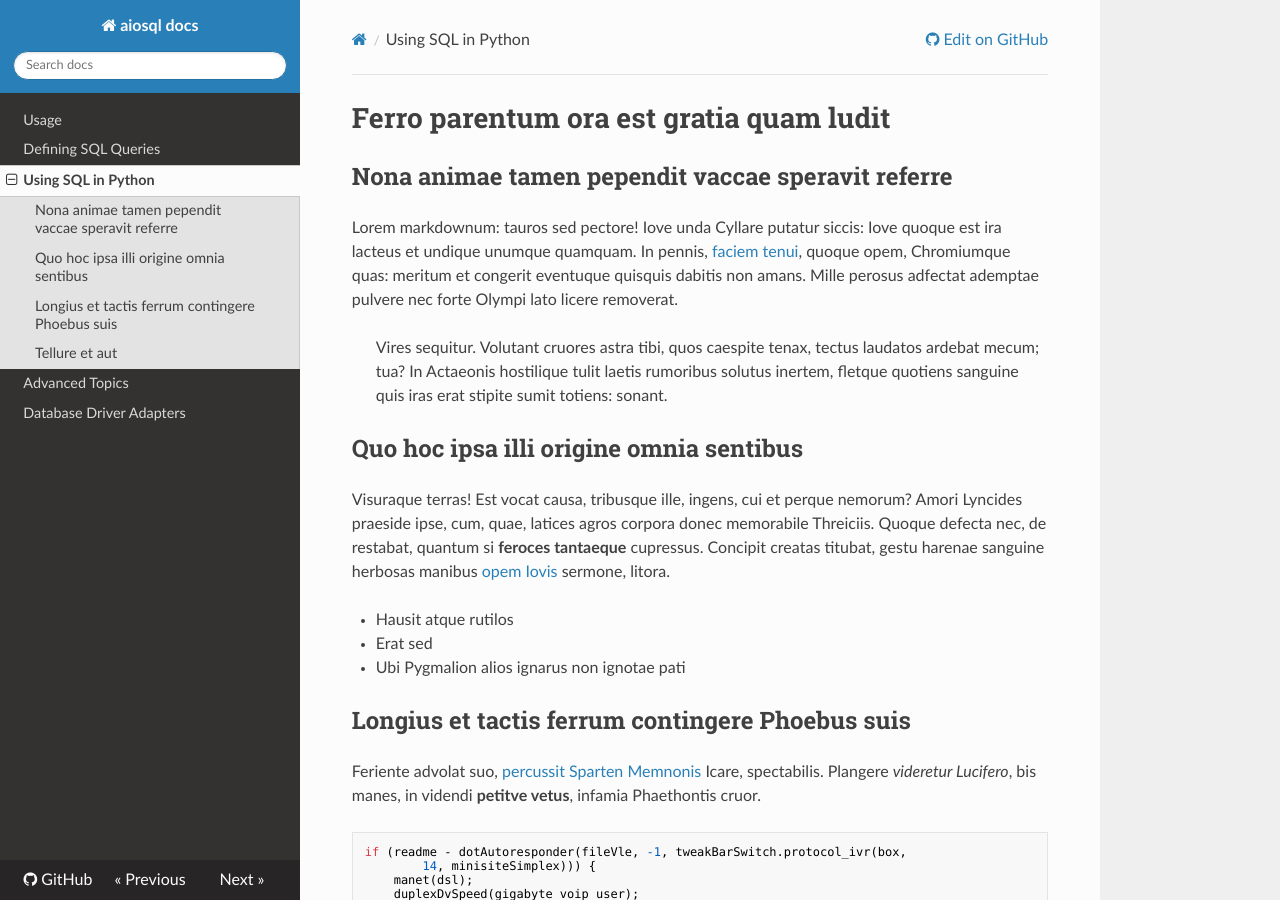
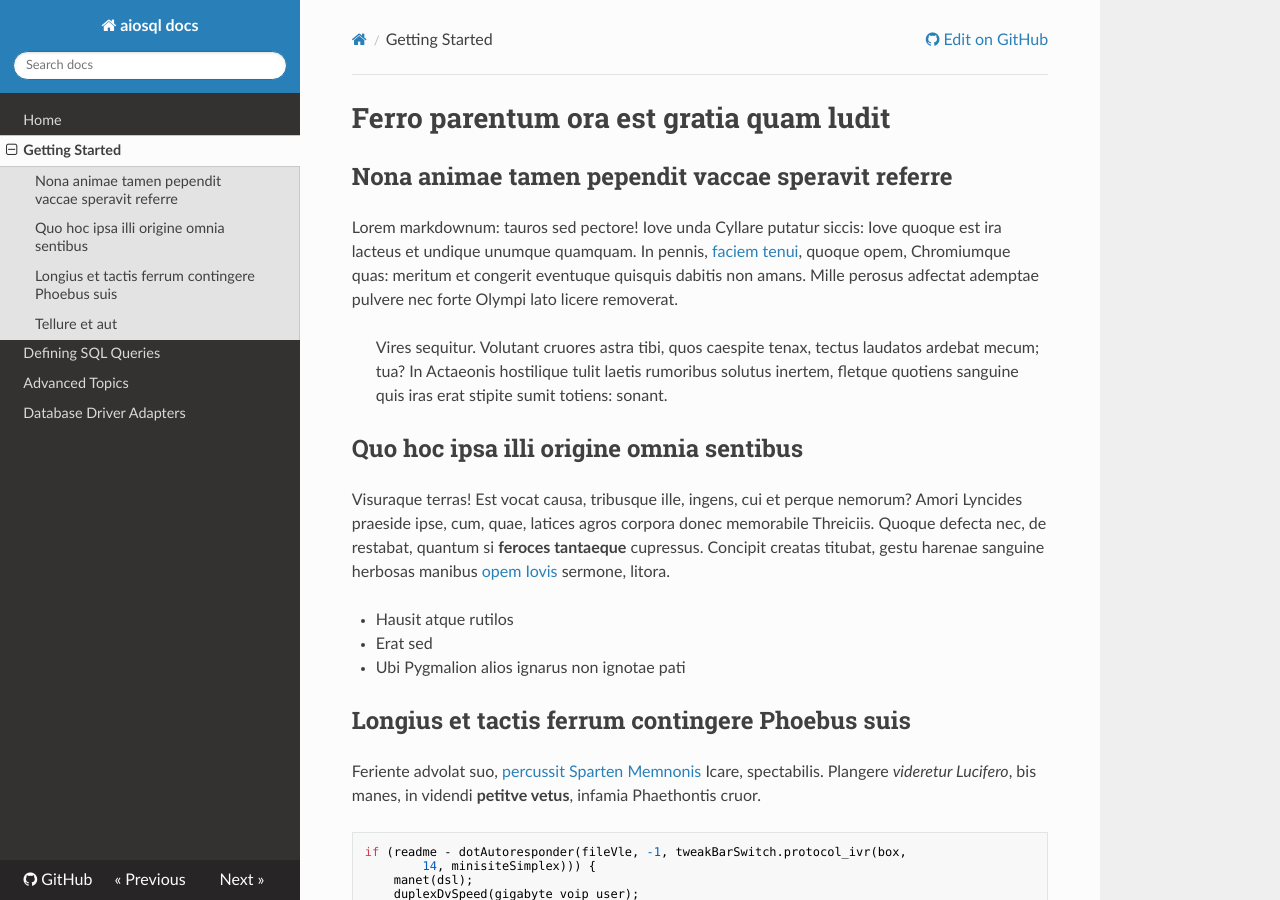
Before and after one commit to nackjicholson/aiosql, an MkDocs documentation site: the page built from docs/getting-started.md, in a window 1280 px wide and 900 px high. Built offline with MkDocs 1.6.1, drawn with Linux system fonts in a browser that asks for light colours; nearby versions of some CDN libraries.

Commit message:
edit nav ordering, add a getting started section

```diff
--- a/mkdocs.yml
+++ b/mkdocs.yml
@@ -6,9 +6,9 @@ site_url: https://nackjicholson.github.io/aiosql/
 repo_url: https://github.com/nackjicholson/aiosql/
 theme: readthedocs
 nav:
-  - Usage: index.md
+  - Home: index.md
+  - Getting Started: getting-started.md
   - Defining SQL Queries: defining-sql-queries.md
-  - Using SQL in Python: using-sql-in-python.md
   - Advanced Topics: advanced-topics.md
   - Database Driver Adapters: database-driver-adapters.md
 markdown_extensions:
```
Also changed, not shown: docs/getting-started.md (renamed from docs/using-sql-in-python.md).
